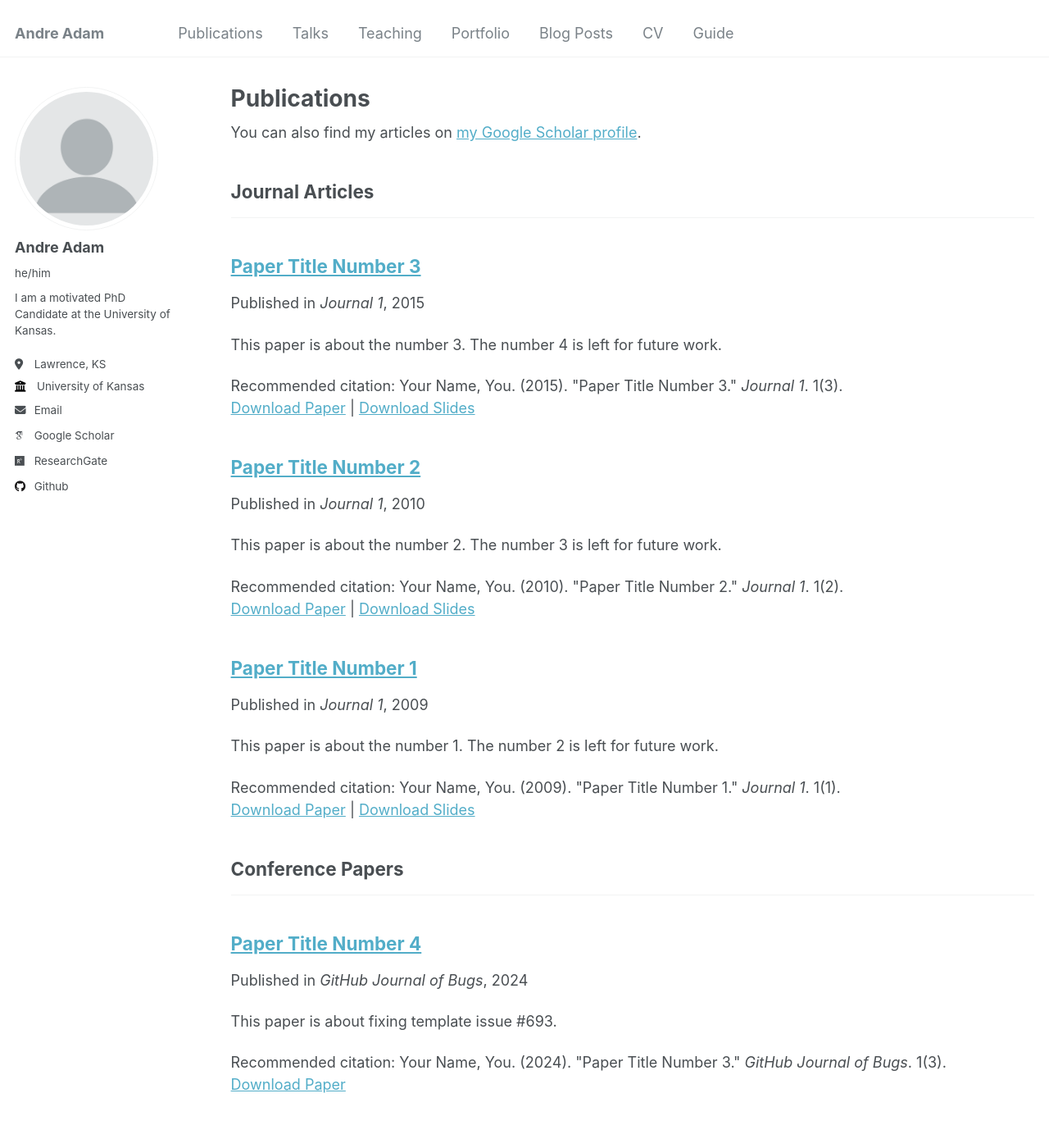
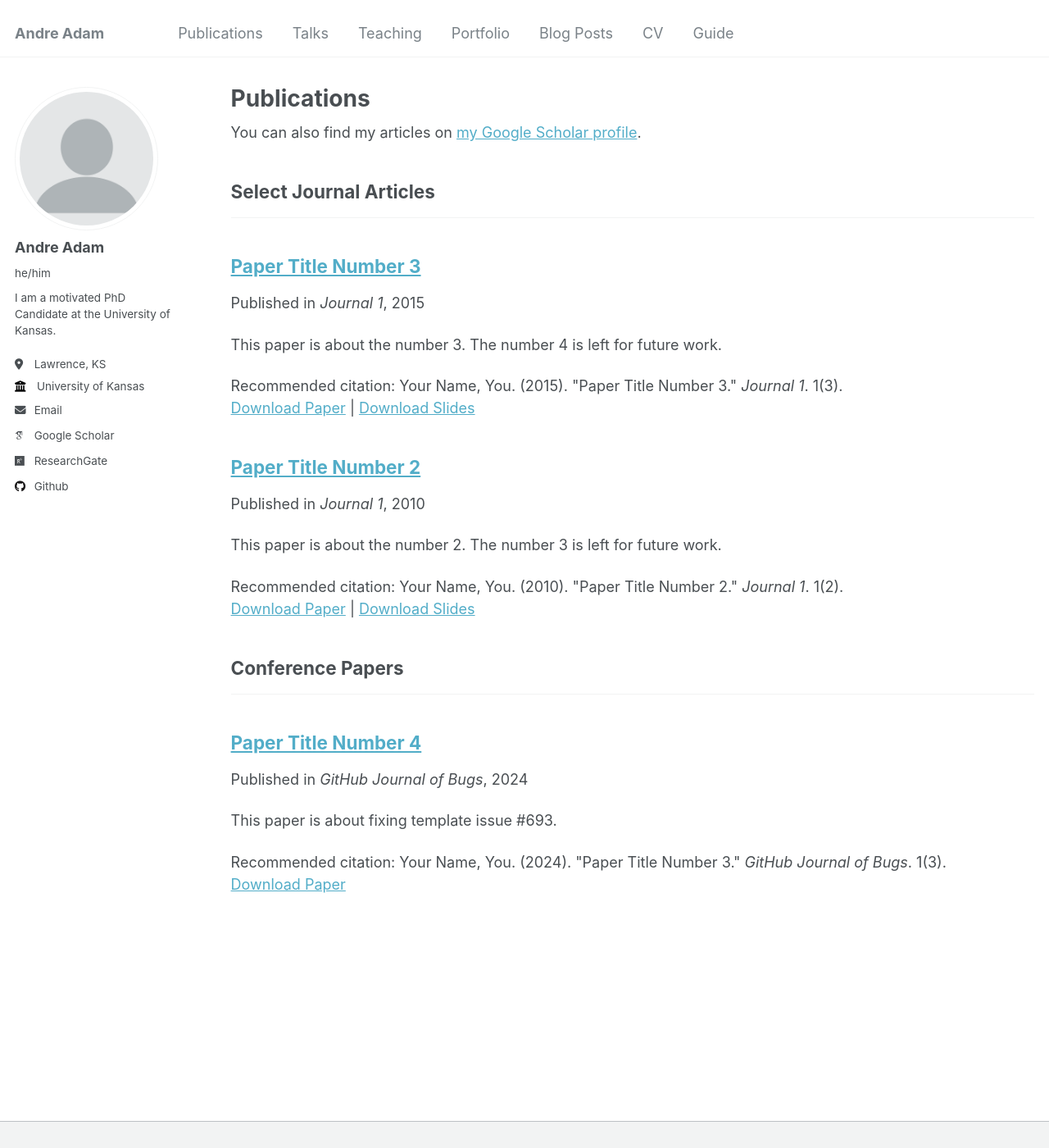
Before and after one commit to adama-wzr/adama-wzr.github.io, a Jekyll site: the page built from _pages/publications.html, in a window 1280 px wide and 1400 px high. Shown: the whole window at 82% size. Built offline with Jekyll 4.4.1, drawn with Linux system fonts in a browser that asks for light colours; some web fonts are replaced; a file with an impossible date is left out.

Commit message:
Publication update
- added new publication categories.
- added one publication

```diff
--- a/_config.yml
+++ b/_config.yml
@@ -78,11 +78,13 @@ publication_category:
   books:
     title: 'Books'
   manuscripts:
-    title: 'Journal Articles'
+    title: 'Select Journal Articles'
   conferences:
     title: 'Conference Papers'
   dataset:
     title: 'Datasets'
+  otherManuscripts:
+    title: 'Other Publications'
 
 # Site Settings
 teaser                   :  # filename of teaser fallback teaser image placed in /images/, .e.g. "500x300.png"
--- a/_publications/2009-10-01-paper-title-number-1.md
+++ b/_publications/2009-10-01-paper-title-number-1.md
@@ -1,14 +1,13 @@
 ---
-title: "Paper Title Number 1"
+title: "Efficient reconstruction and validation of heterogeneous microstructures for energy applications"
 collection: publications
 category: manuscripts
-permalink: /publication/2009-10-01-paper-title-number-1
-excerpt: 'This paper is about the number 1. The number 2 is left for future work.'
-date: 2009-10-01
-venue: 'Journal 1'
-slidesurl: 'http://academicpages.github.io/files/slides1.pdf'
-paperurl: 'http://academicpages.github.io/files/paper1.pdf'
-citation: 'Your Name, You. (2009). &quot;Paper Title Number 1.&quot; <i>Journal 1</i>. 1(1).'
+permalink: /publication/Adam2022
+excerpt: 'This work is regarding a parallel implementation and several studies made on the efficiency of the Yeong-Torquato algorithm for material reconstruction.'
+date: 2022-12
+venue: 'International Journal of Energy Research'
+paperurl: 'https://doi.org/10.1002/er.8578'
+citation: 'Adam A, Wang F, Li X. Efficient reconstruction and validation of heterogeneous microstructures for energy applications. Int J Energy Res. 2022; 46(15): 22757-22771. doi:10.1002/er.8578'
 ---
 
 The contents above will be part of a list of publications, if the user clicks the link for the publication than the contents of section will be rendered as a full page, allowing you to provide more information about the paper for the reader. When publications are displayed as a single page, the contents of the above "citation" field will automatically be included below this section in a smaller font.
```
